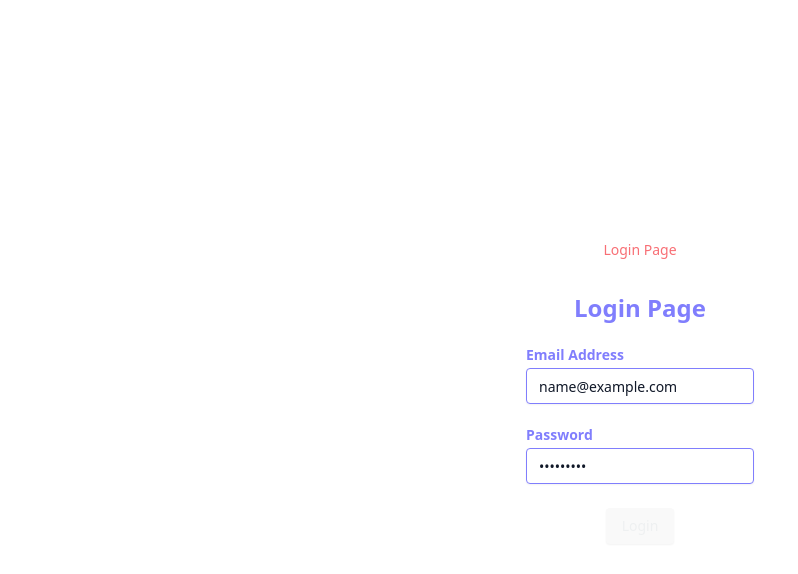
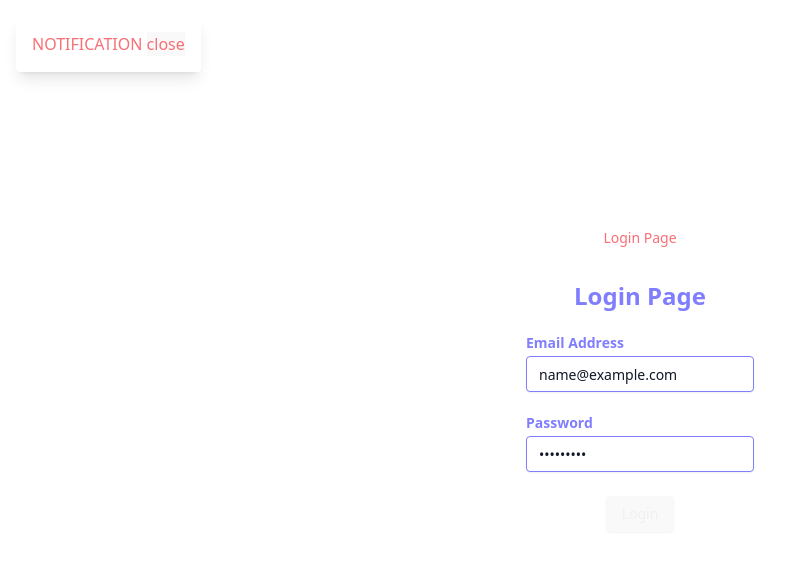
Before and after one commit to rueGooner/shared-ui, a Vue app: page /login in a window 1280 px wide. Both pictures are taken after typing "name@example.com", "Sample123" into the empty fields and a click on the button "Login". Shown: the top 574 px of the page, without its empty margins (0-798 px from the left). Built offline with nearby package versions, Linux system fonts and the light colour scheme; no server answers.

Commit message:
feat: add notification component

```diff
--- /dev/null
+++ b/src/components/Notification.vue
@@ -0,0 +1,50 @@
+<template>
+  <transition name="fade">
+    <div
+      v-if="isVisible"
+      class="fixed top-4 left-4 p-4 rounded text-primary z-50 shadow-lg"
+      role="alert"
+      aria-live="assertive"
+      aria-atomic="true"
+    >
+      NOTIFICATION
+      <button class="" @click="handleClose">close</button>
+    </div></transition
+  >
+</template>
+
+<script setup lang="ts">
+import { ref, watch, defineProps, defineEmits } from "vue";
+
+interface NotificationProps {
+  messages: string[];
+  duration?: number;
+  notificationType: "success" | "warning" | "info" | "error";
+}
+
+const isVisible = ref<boolean>(false);
+
+const emit = defineEmits<{
+  (e: "closed"): void;
+}>();
+
+const props = defineProps<NotificationProps>();
+
+const handleClose = () => {
+  isVisible.value = false;
+  emit("closed");
+};
+
+watch(
+  () => props.messages,
+  (newMsg) => {
+    if (newMsg.length > 0) {
+      isVisible.value = true;
+      setTimeout(() => {
+        handleClose();
+      }, props.duration ?? 3000);
+    }
+  },
+  { immediate: true },
+);
+</script>
--- a/src/pages/Login.vue
+++ b/src/pages/Login.vue
@@ -28,6 +28,13 @@
       <span v-if="isLoading">Logging in...</span>
       <span v-else>Login</span>
     </Button>
+
+    <Notification
+      v-if="error"
+      :messages="error"
+      :duration="3000"
+      :notificationType="'error'"
+    />
   </form>
 </template>
 
@@ -35,9 +42,10 @@
 import { ref } from "vue";
 import { useAuth } from "@/composables/useAuth";
 import InputWithLabel from "@/components/form/InputWithLabel.vue";
+import Notification from "@/components/Notification.vue";
 import Button from "@/components/ui/button/Button.vue";
 
-const { handleLogin, isLoading } = useAuth();
+const { handleLogin, isLoading, error } = useAuth();
 const email = ref("");
 const password = ref("");
 
```
